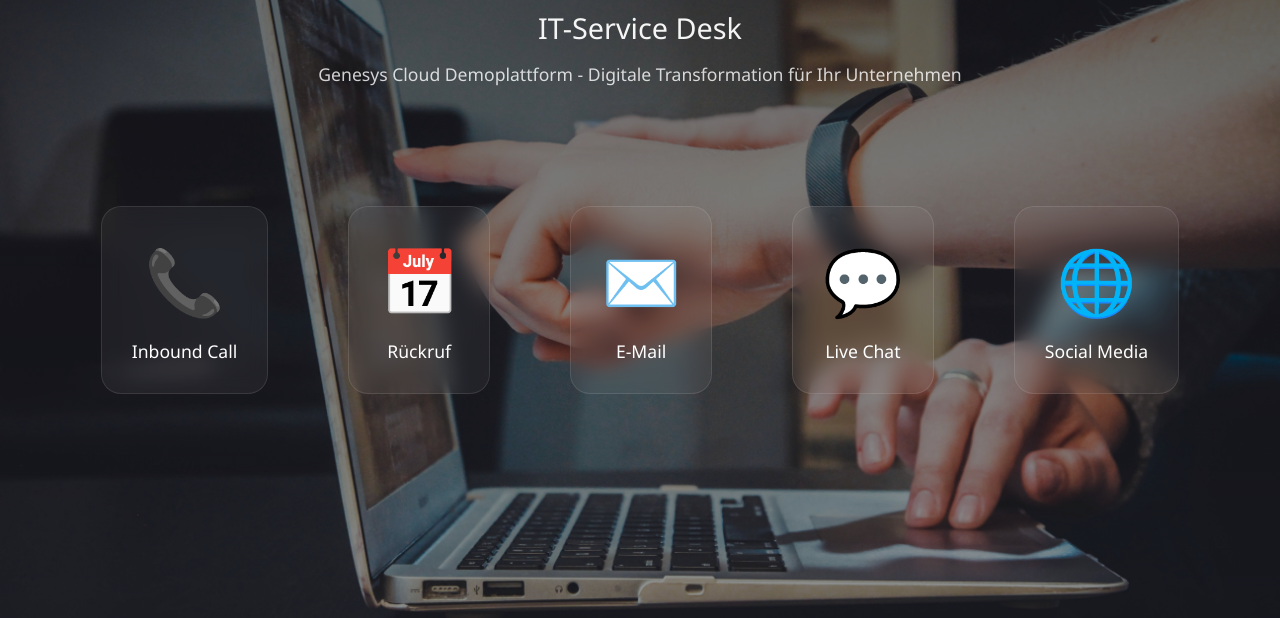
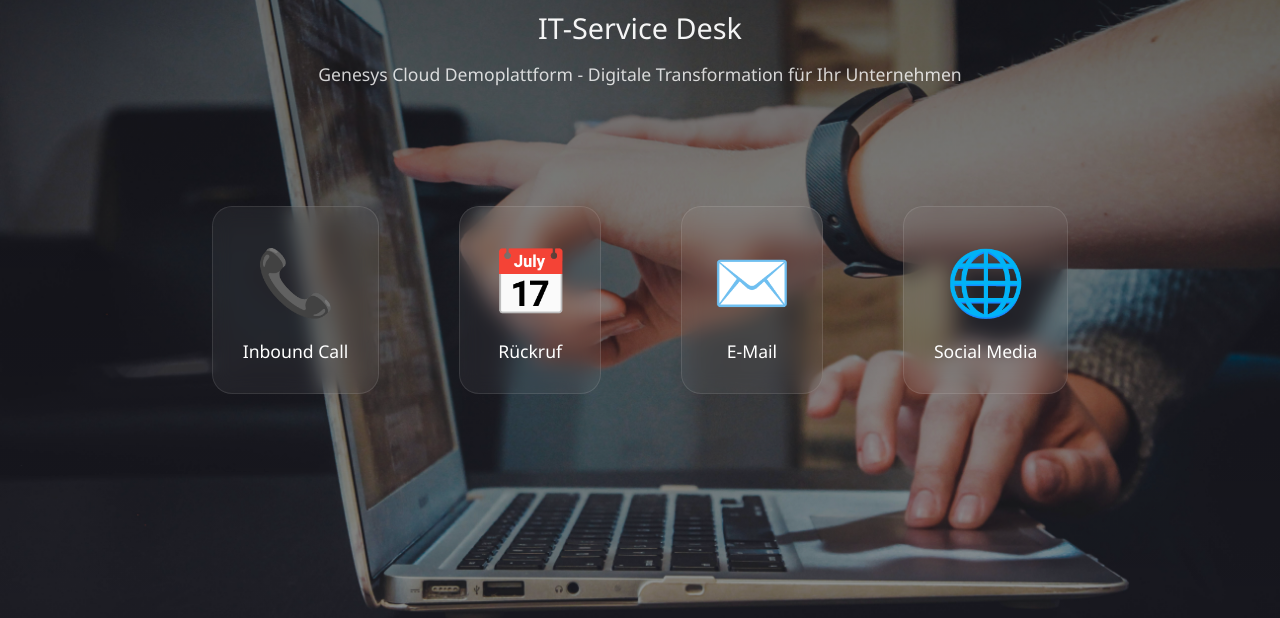
Before and after one commit to NTTCX/genesys-chat-test, a plain HTML site: page index.html in a window 1280 px wide. Shown: the part 182-800 px from the top of the page. Drawn offline with Linux system fonts and the light colour scheme.

Commit message:
Update index.html
without live chat on top. chat funktion right corner instead

```diff
--- a/index.html
+++ b/index.html
@@ -310,11 +310,6 @@
                 <div class="service-name">E-Mail</div>
             </div>
 
-            <div class="service-icon-card" onclick="showService('chat')" id="icon-chat">
-                <div class="service-icon">💬</div>
-                <div class="service-name">Live Chat</div>
-            </div>
-
             <div class="service-icon-card" onclick="showService('social')" id="icon-social">
                 <div class="service-icon">🌐</div>
                 <div class="service-name">Social Media</div>
@@ -365,10 +360,6 @@
             email: {
                 title: "E-Mail Support",
                 action: "Nachricht senden"
-            },
-            chat: {
-                title: "Live Chat Support",
-                action: "Chat starten"
             },
             social: {
                 title: "Social Media Support",
```
